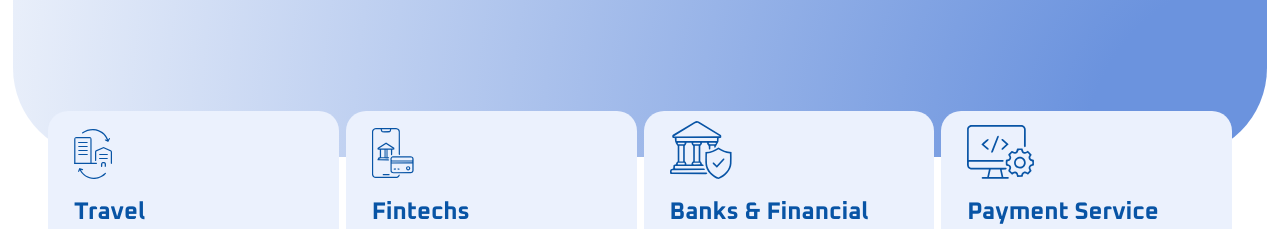
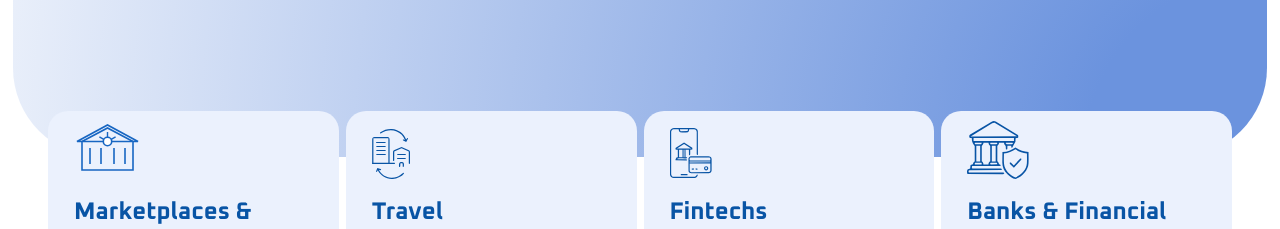
Before and after one commit to red-scarf0/infinios, a Next.js app: page /industries in a window 1280 px wide. Shown: the part 1420-1649 px from the top of the page. Built offline with nearby package versions, Linux system fonts and the light colour scheme; no server answers.

Commit message:
Add marketplaces industry card

```diff
--- a/src/data/industries/cards.ts
+++ b/src/data/industries/cards.ts
@@ -13,6 +13,14 @@ import type { CapabilityCard } from "@/components/shared/capability-cards";
  * the row shows and what has a route.
  */
 export const industryCards: CapabilityCard[] = [
+  {
+    title: "Marketplaces & Digital\nPlatforms",
+    body: "Embed payments, wallets, cards and settlement into user and merchant journeys.",
+    icon: "/icons/industries/cards/marketplaces-digital-platforms.svg",
+    iconWidth: 62,
+    iconHeight: 54,
+    href: "/industries/marketplaces-digital-platforms",
+  },
   {
     title: "Travel",
     body: "Use virtual cards, supplier settlement and booking-level reconciliation across high-volume travel payments.",
```
